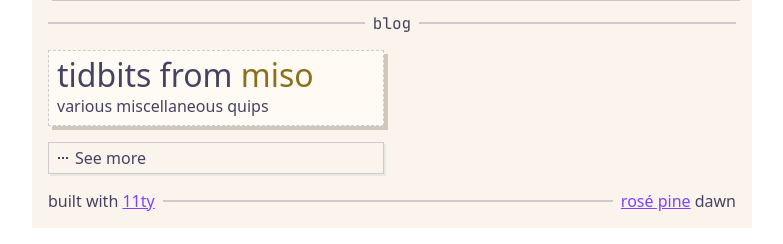
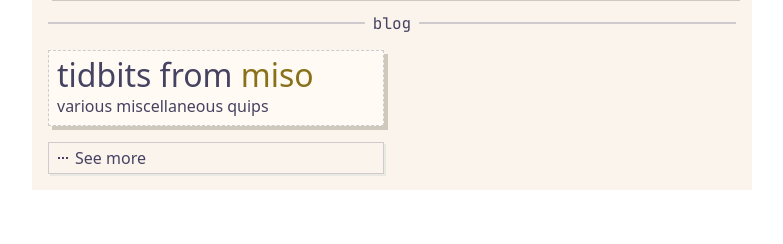
Before and after one commit to ParasailNumerous/website, an Eleventy site: page src/carrd.njk in a window 1280 px wide. Shown: the part 1276-1520 px from the top of the page, without its empty margins (248-1031 px from the left). After the commit the page ends 1482 px from the top, so only its background shows below. Built offline with nearby package versions, Linux system fonts and the light colour scheme; Eleventy itself is replaced by a stand-in of ours; files that its build step writes are made by us from their sources; files whose address does not match are found by name; a web font is replaced by a local one; what lightningcss would draw is missing.

Commit message:
Remove carrd footer

```diff
--- a/src/carrd.njk
+++ b/src/carrd.njk
@@ -214,11 +214,6 @@
                         </ol>
                     </div>
                 </div>
-                <span class="divider-with-label">
-                    <span>Built with <a href="https://www.11ty.dev/" class="link">11ty</a></span>
-                    <div class="divider-with-label--divider"></div>
-                    <span><a href="https://rosepinetheme.com/" class="link">Rosé Pine</a> Dawn</span>
-                </span>
             </section>
         </main>
     </body>
```
